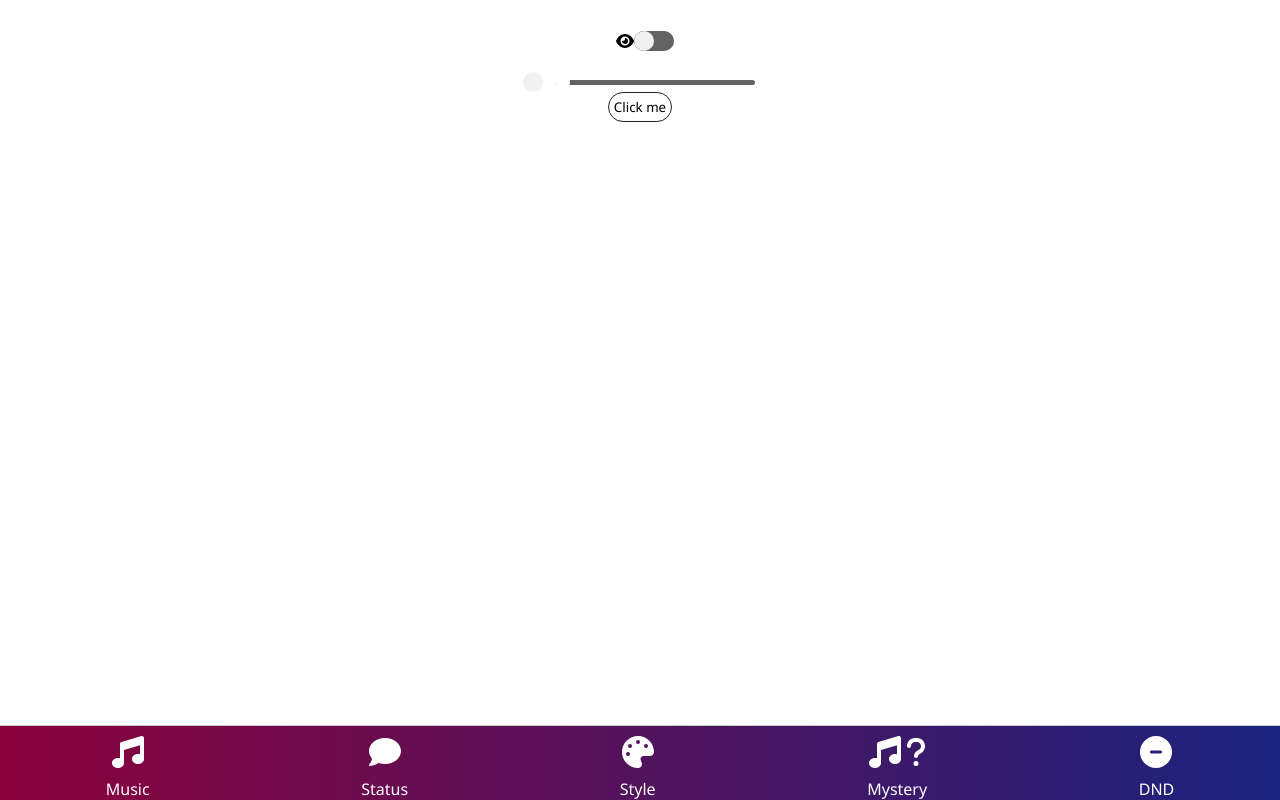
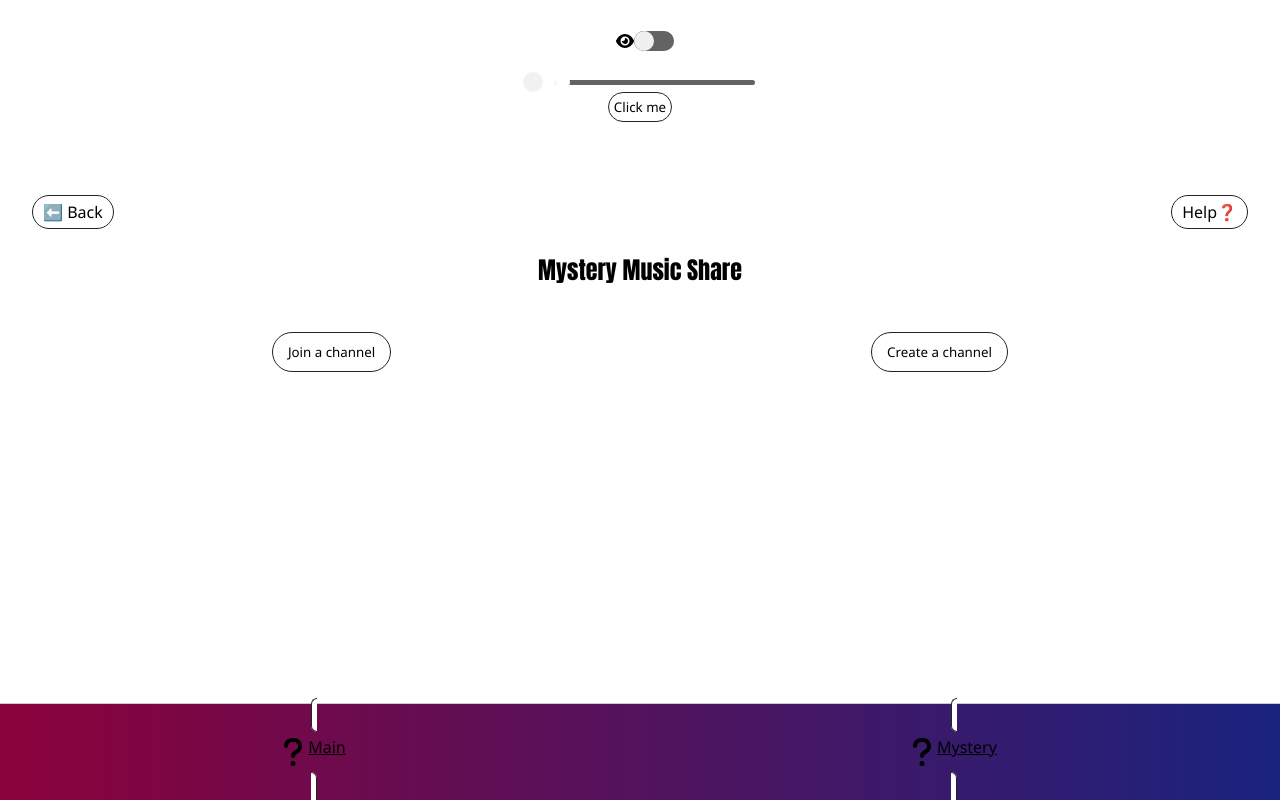
Before and after one commit to qoutaiba/MMI-Prototype, a React (Create React App) app: page / in a window 1280 px wide. Built offline with nearby package versions, Linux system fonts and the light colour scheme.

Commit message:
tested react-router-dom dependency, to not reload the webpage after each redirect

```diff
--- a/package.json
+++ b/package.json
@@ -18,7 +18,6 @@
     "react": "^18.2.0",
     "react-color": "^2.19.3",
     "react-dom": "^18.2.0",
-    "react-router-dom": "^6.21.0",
     "react-scripts": "5.0.1",
     "web-vitals": "^2.1.4"
   },
@@ -45,5 +44,8 @@
       "last 1 firefox version",
       "last 1 safari version"
     ]
+  },
+  "devDependencies": {
+    "react-router-dom": "^6.21.2"
   }
 }
--- a/src/App.js
+++ b/src/App.js
@@ -10,6 +10,9 @@ import { FontAwesomeIcon } from "@fortawesome/react-fontawesome";
 import { faEye, faEyeSlash } from "@fortawesome/free-solid-svg-icons";
 import DisplayPage from './DisplayPage';
 import axios from 'axios';
+
+import { BrowserRouter as Router, Routes, Route } from 'react-router-dom';
+
 
 import "./central_styles.css";
 
@@ -78,6 +81,8 @@ function App() {
     };
 
     return (
+        <Router>
+
         <div className="App">
             <MenuBar />
             <div className="flip-switch">
@@ -105,8 +110,15 @@ function App() {
             </div>
             <audio ref={audioRef} src={sound} />
             <button onClick={playAudio}>Click me </button>
-            {destination}
+            {/**destination**/}
+                <Routes>
+                    <Route path="/Mystery" element={<MysteryMode/>}></Route>
+                    <Route path="/" element={<MysteryMode/>}></Route>
+                </Routes>
+
         </div>
+        </Router>
+
     );
 }
 
--- a/src/MenuBar.js
+++ b/src/MenuBar.js
@@ -3,6 +3,9 @@ import { FontAwesomeIcon } from '@fortawesome/react-fontawesome';
 import { faPalette, faMusic, faQuestion, faComment, faMinusCircle } from '@fortawesome/free-solid-svg-icons';
 
 import './App.css'; // Import your CSS file
+
+import { Link } from "react-router-dom"
+
 
 const App = () => {
     const currentPath = window.location.pathname;
@@ -11,6 +14,38 @@ const App = () => {
     };
 
     return (
+
+        <>
+
+            <nav className="navbar">
+                <ul>
+                    <li>
+                        <Link to="/">
+                            <div className="nav-item">
+                                <div className="icon-container">
+                                    <FontAwesomeIcon icon={faQuestion} size="2x" className="question-mark" />
+        	                        Main
+                                </div>
+                            </div>
+                        </Link>
+                    </li>
+                    <li>
+                        <Link to="/Mystery">
+                            <div className="nav-item">
+                                <div className="icon-container">
+                                    <FontAwesomeIcon icon={faQuestion} size="2x" className="question-mark" />
+        	                        Mystery
+                                </div>
+                            </div>
+                        </Link>
+                    </li>
+                </ul>
+            </nav>
+        </>
+    )
+
+    /**
+     * {/**
         <nav className="navbar">
             <ul>
                 <li className={currentPath === '/Music' ? 'selected' : ''} onClick={() => handleNavigation('/Music')}>
@@ -22,7 +57,7 @@ const App = () => {
                 <li className={currentPath === '/State' ? 'selected' : ''} onClick={() => handleNavigation('/State')}>
                     <div className="nav-item">
                         <div className="icon-container">
-                            {/*<FontAwesomeIcon icon={faSmile} size="2x" style={{ marginRight: '8px' }} />*/}
+                            {/*<FontAwesomeIcon icon={faSmile} size="2x" style={{ marginRight: '8px' }} />
                             <FontAwesomeIcon icon={faComment} size="2x" />
                         </div>
                     </div>
@@ -43,16 +78,15 @@ const App = () => {
                     </div>
                     <span>Mystery </span>
                 </li>
-                <li /*onClick={() => handleNavigation('/Privacy')}*/>
+                <li /*onClick={() => handleNavigation('/Privacy')}>
                     <div className="nav-item">
                         {<FontAwesomeIcon icon={faMinusCircle} color="white" size="2x" />}
                     </div>
                     <span>DND</span>
                 </li>
             </ul>
-        </nav>
+    </nav>**/
 
-    );
 };
 
 export default App;
```
Also changed, not shown: 1 other file (tests, documents, lock files or other folders).
